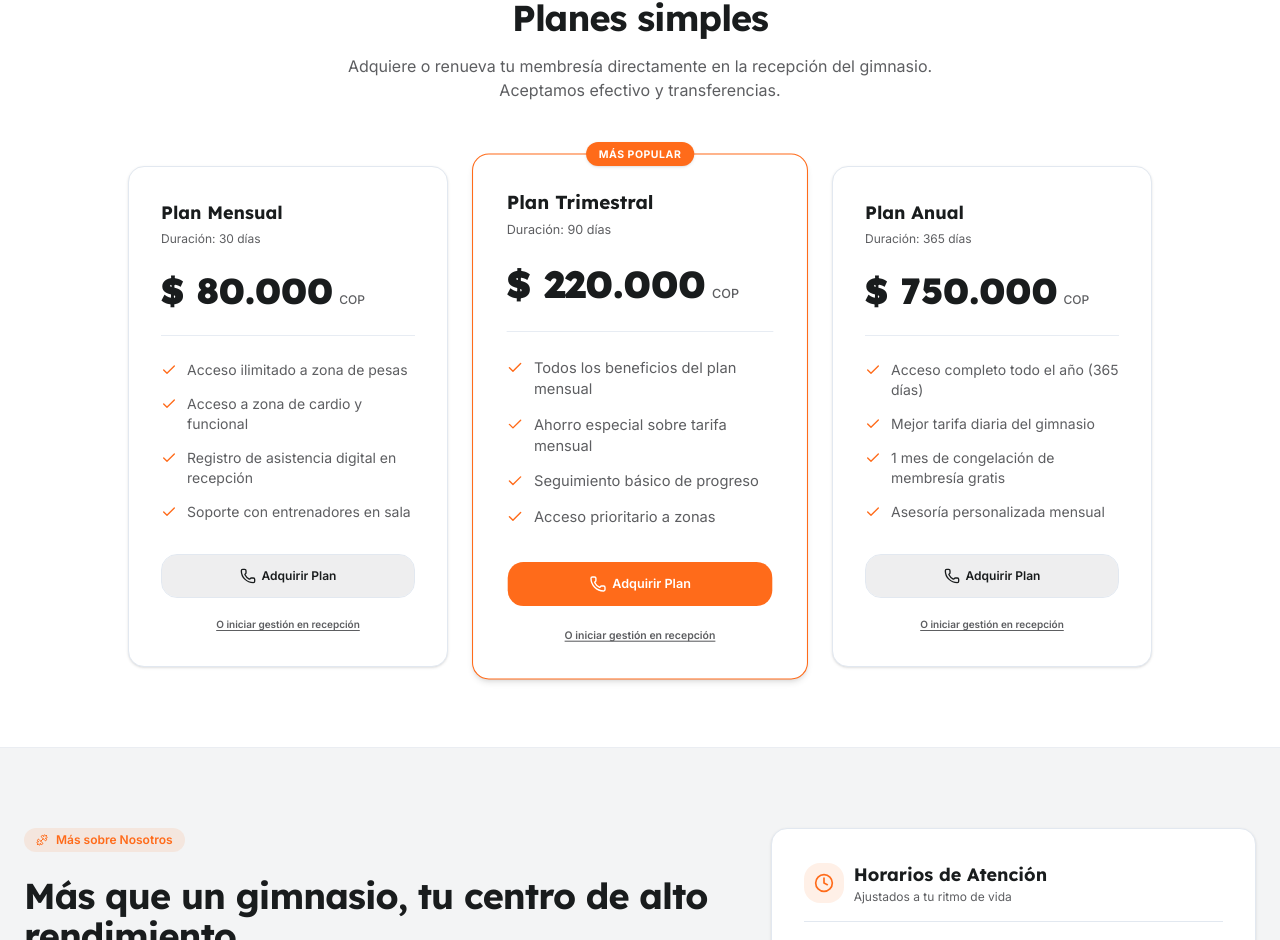
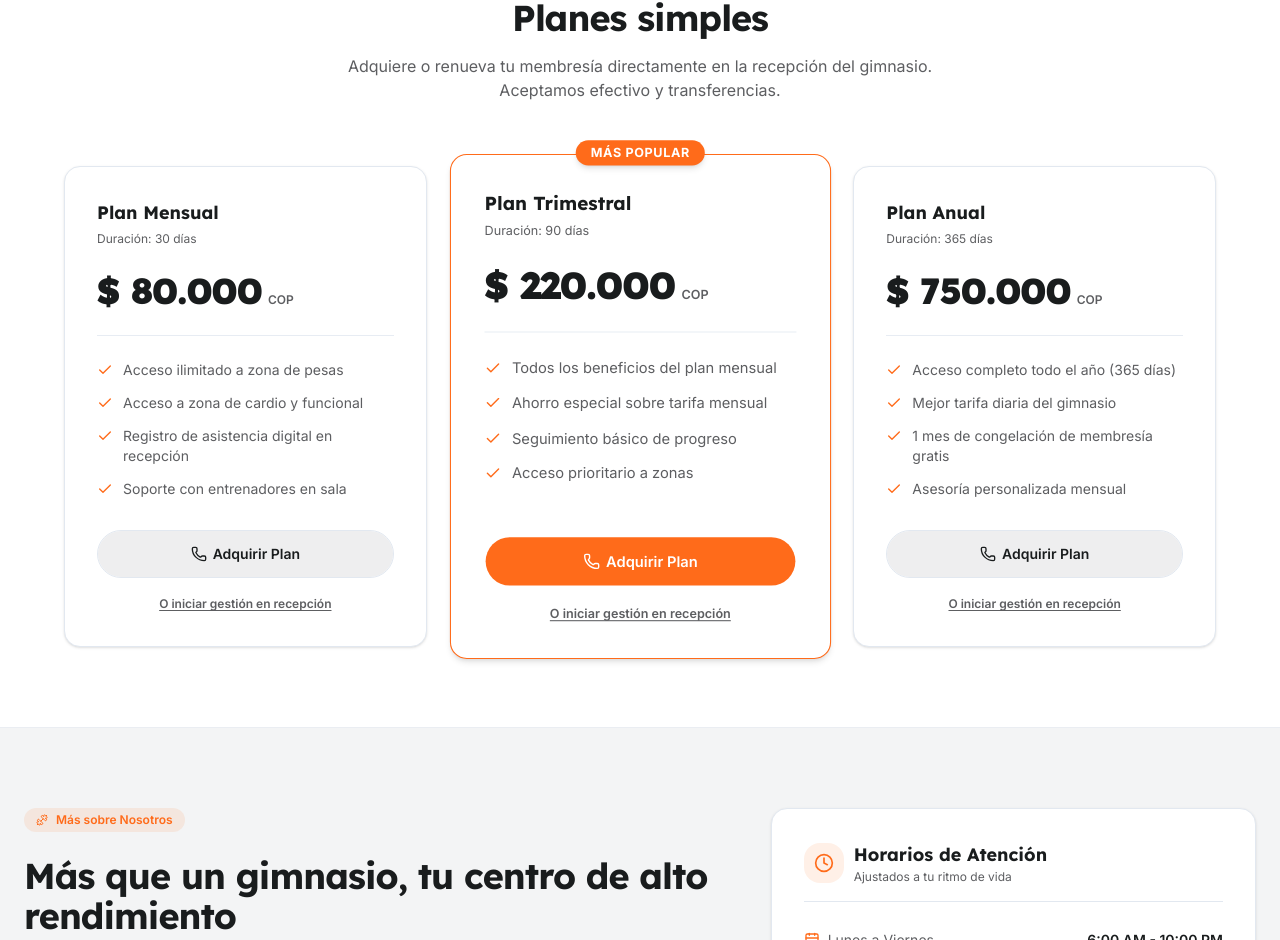
Before and after one commit to YToquica/gesbox_gym_next, a Next.js app: page / in a window 1280 px wide. Shown: the part 1366-2306 px from the top of the page. Built offline with nearby package versions, Linux system fonts and the light colour scheme; no server answers; the database is empty.

Commit message:
Corregir responsive de planes en landing page

```diff
--- a/app/page.tsx
+++ b/app/page.tsx
@@ -184,7 +184,7 @@ export default async function Home() {
         </section>
 
         {/* Features Section */}
-        <section id="features" className="py-20 bg-background scroll-mt-16">
+        <section id="features" className="py-20 bg-background scroll-mt-20 sm:scroll-mt-24">
           <div className="container mx-auto px-4 sm:px-6">
             <div className="text-center max-w-2xl mx-auto mb-16">
               <h2 className="font-heading text-3xl font-bold tracking-tight text-foreground sm:text-4xl">
@@ -195,9 +195,9 @@ export default async function Home() {
               </p>
             </div>
 
-            <div className="grid grid-cols-1 md:grid-cols-3 gap-8">
+            <div className="grid grid-cols-1 md:grid-cols-3 gap-6 lg:gap-8">
               {/* Tarjeta 1 */}
-              <div className="p-8 rounded-xl border border-border bg-card shadow-sm hover:shadow-md transition-shadow">
+              <div className="p-6 lg:p-8 rounded-xl border border-border bg-card shadow-sm hover:shadow-md transition-shadow">
                 <div className="flex h-12 w-12 items-center justify-center rounded-lg bg-brand-primary/10 text-brand-primary mb-6">
                   <User className="h-6 w-6" />
                 </div>
@@ -208,7 +208,7 @@ export default async function Home() {
               </div>
 
               {/* Tarjeta 2 */}
-              <div className="p-8 rounded-xl border border-border bg-card shadow-sm hover:shadow-md transition-shadow">
+              <div className="p-6 lg:p-8 rounded-xl border border-border bg-card shadow-sm hover:shadow-md transition-shadow">
                 <div className="flex h-12 w-12 items-center justify-center rounded-lg bg-brand-primary/10 text-brand-primary mb-6">
                   <Wallet className="h-6 w-6" />
                 </div>
@@ -219,7 +219,7 @@ export default async function Home() {
               </div>
 
               {/* Tarjeta 3 */}
-              <div className="p-8 rounded-xl border border-border bg-card shadow-sm hover:shadow-md transition-shadow">
+              <div className="p-6 lg:p-8 rounded-xl border border-border bg-card shadow-sm hover:shadow-md transition-shadow">
                 <div className="flex h-12 w-12 items-center justify-center rounded-lg bg-brand-primary/10 text-brand-primary mb-6">
                   <CheckCircle className="h-6 w-6" />
                 </div>
@@ -233,7 +233,7 @@ export default async function Home() {
         </section>
 
         {/* Planes Section */}
-        <section id="pricing" className="py-20 bg-surface-container-lowest border-t border-border/50 scroll-mt-16">
+        <section id="pricing" className="py-20 bg-surface-container-lowest border-t border-border/50 scroll-mt-20 sm:scroll-mt-24">
           <div className="container mx-auto px-4 sm:px-6">
             <div className="text-center max-w-2xl mx-auto mb-16">
               <div className="inline-flex items-center gap-2 px-3 py-1 rounded-full bg-brand-primary/10 text-brand-primary text-xs font-semibold mb-4">
@@ -248,7 +248,7 @@ export default async function Home() {
               </p>
             </div>
 
-            <div className="grid grid-cols-1 md:grid-cols-3 gap-8 items-stretch max-w-5xl mx-auto">
+            <div className="grid grid-cols-1 lg:grid-cols-3 gap-8 items-stretch max-w-md md:max-w-lg lg:max-w-6xl mx-auto">
               {formattedPlanes.map((plan: any) => {
                 const whatsappUrl = `https://wa.me/573222839757?text=${encodeURIComponent(
                   `Hola! Estoy interesado en adquirir el plan "${plan.nombre}" por ${formatCOP(plan.precio)} en el gimnasio.`
@@ -258,14 +258,14 @@ export default async function Home() {
                   <div
                     key={plan.id}
                     className={cn(
-                      "flex flex-col justify-between p-8 rounded-2xl border bg-card transition-all relative",
+                      "flex flex-col justify-between p-6 sm:p-8 lg:p-6 xl:p-8 rounded-2xl border bg-card transition-all relative",
                       plan.popular
-                        ? "border-brand-primary shadow-md scale-100 md:scale-105 z-10"
+                        ? "border-brand-primary shadow-md scale-100 lg:scale-105 z-10"
                         : "border-border shadow-sm hover:shadow-md"
                     )}
                   >
                     {plan.popular && (
-                      <span className="absolute -top-3 left-1/2 -translate-x-1/2 bg-brand-primary text-white text-[10px] font-bold tracking-wider px-3 py-1 rounded-full uppercase shadow">
+                      <span className="absolute -top-3.5 left-1/2 -translate-x-1/2 bg-brand-primary text-white text-[10px] sm:text-xs font-bold tracking-wider px-3.5 py-1 rounded-full uppercase shadow-md whitespace-nowrap">
                         Más Popular
                       </span>
                     )}
@@ -276,16 +276,18 @@ export default async function Home() {
                         <p className="text-xs text-muted-foreground mt-1">Duración: {plan.duracion_dias} días</p>
                       </div>
 
-                      <div className="flex items-baseline gap-1.5">
-                        <span className="font-heading text-4xl font-black text-foreground">{formatCOP(plan.precio)}</span>
-                        <span className="text-xs text-muted-foreground font-medium">COP</span>
+                      <div className="flex flex-wrap items-baseline gap-1.5">
+                        <span className="font-heading text-3xl sm:text-4xl lg:text-3xl xl:text-4xl font-black text-foreground tracking-tight">
+                          {formatCOP(plan.precio)}
+                        </span>
+                        <span className="text-xs text-muted-foreground font-semibold">COP</span>
                       </div>
 
                       <ul className="space-y-3.5 text-sm text-muted-foreground border-t border-border/80 pt-6">
                         {plan.features.map((feature: string, idx: number) => (
                           <li key={idx} className="flex items-start gap-2.5">
                             <Check className="h-4 w-4 text-brand-primary shrink-0 mt-0.5" />
-                            <span>{feature}</span>
+                            <span className="leading-snug">{feature}</span>
                           </li>
                         ))}
                       </ul>
@@ -295,14 +297,14 @@ export default async function Home() {
                       <Button
                         asChild
                         className={cn(
-                          "w-full h-11 text-xs font-semibold rounded-lg transition-colors gap-1.5",
+                          "w-full h-11 sm:h-12 text-xs sm:text-sm font-semibold rounded-xl transition-colors gap-1.5",
                           plan.popular
                             ? "bg-brand-primary text-white hover:bg-brand-primary/90"
                             : "bg-secondary/10 hover:bg-secondary/20 text-foreground border border-border"
                         )}
                       >
                         <a href={whatsappUrl} target="_blank" rel="noopener noreferrer">
-                          <Phone className="h-3.5 w-3.5" />
+                          <Phone className="h-3.5 w-3.5 sm:h-4 sm:w-4" />
                           Adquirir Plan
                         </a>
                       </Button>
@@ -310,7 +312,7 @@ export default async function Home() {
                       <div className="text-center">
                         <Link
                           href="/login"
-                          className="text-[10px] font-semibold text-muted-foreground hover:text-brand-primary transition-colors underline underline-offset-2"
+                          className="text-[11px] sm:text-xs font-semibold text-muted-foreground hover:text-brand-primary transition-colors underline underline-offset-2"
                         >
                           O iniciar gestión en recepción
                         </Link>
@@ -324,7 +326,7 @@ export default async function Home() {
         </section>
 
         {/* Nosotros Section */}
-        <section id="about" className="py-20 bg-surface-container-low border-t border-border/50 scroll-mt-16">
+        <section id="about" className="py-20 bg-surface-container-low border-t border-border/50 scroll-mt-20 sm:scroll-mt-24">
           <div className="container mx-auto px-4 sm:px-6">
             <div className="grid grid-cols-1 lg:grid-cols-12 gap-12 items-start mb-16">
               {/* Información y Propuesta */}
--- a/components/shared/landing-nav.tsx
+++ b/components/shared/landing-nav.tsx
@@ -11,7 +11,14 @@ export function LandingNav({ className }: LandingNavProps) {
     e.preventDefault()
     const element = document.getElementById(targetId)
     if (element) {
-      element.scrollIntoView({ behavior: 'smooth' })
+      const headerOffset = 76
+      const elementPosition = element.getBoundingClientRect().top
+      const offsetPosition = elementPosition + window.scrollY - headerOffset
+
+      window.scrollTo({
+        top: offsetPosition,
+        behavior: 'smooth'
+      })
       // Reemplazamos el hash en la URL sin crear una nueva entrada en el historial del navegador
       window.history.replaceState(null, '', `#${targetId}`)
     }
```
